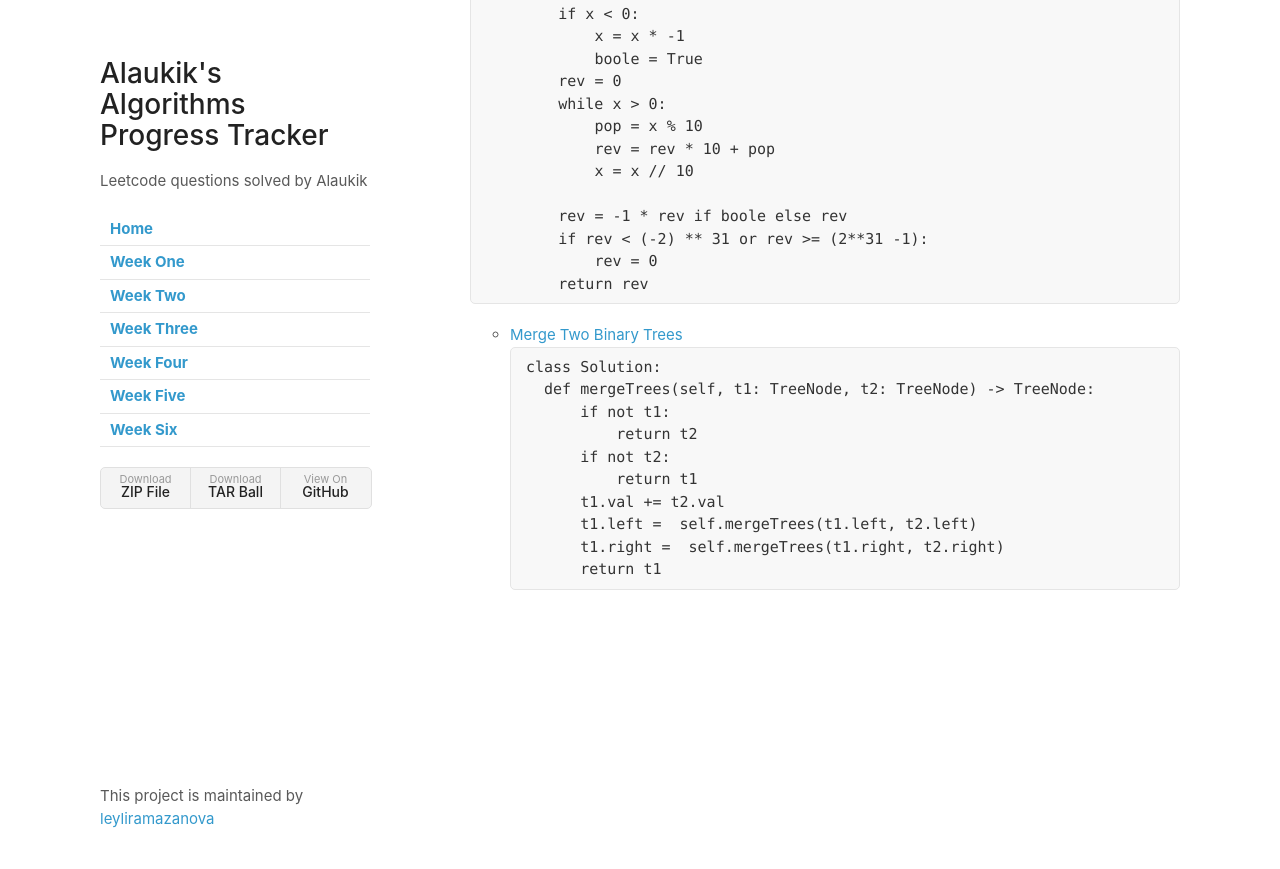
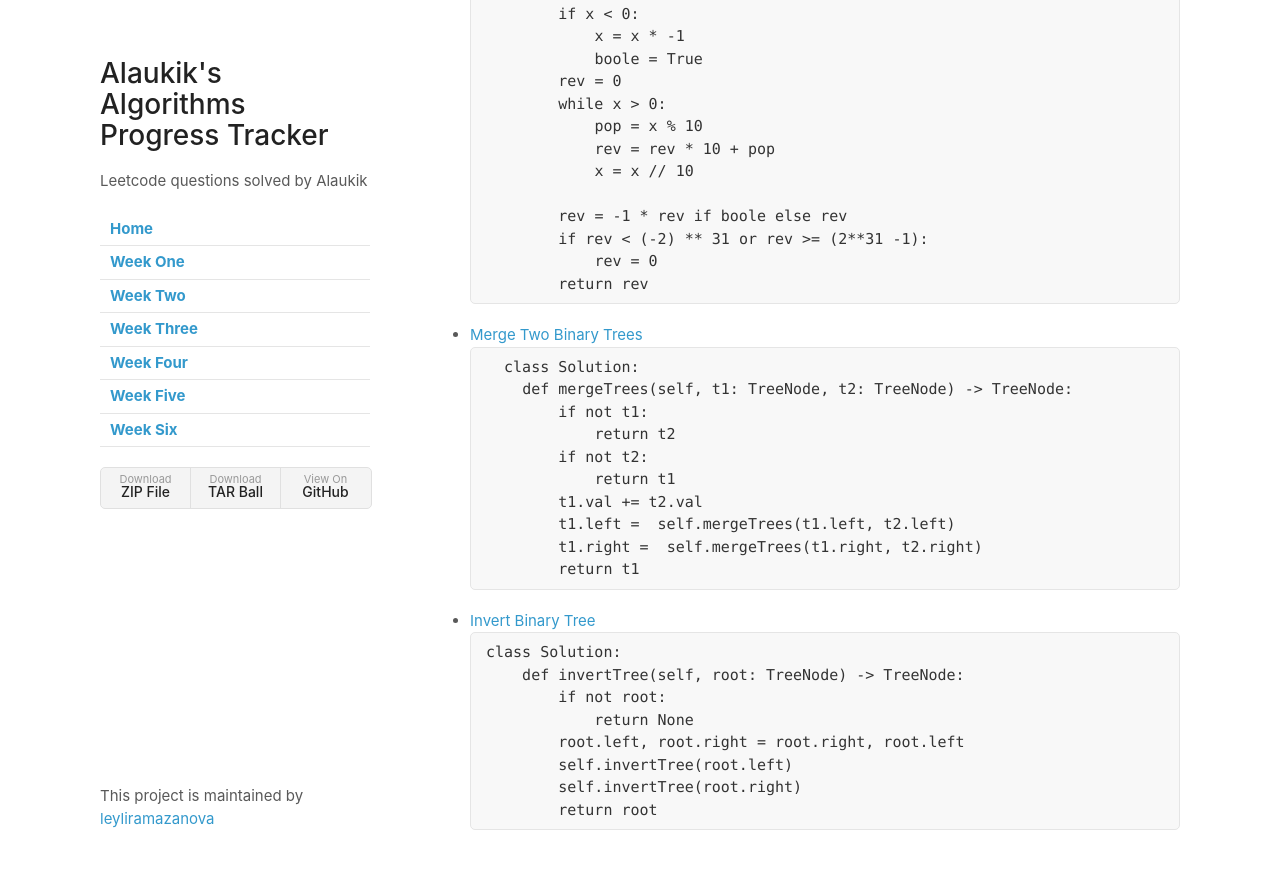
Before and after one commit to leyliramazanova/Five-Weeks-of-Leet-Code, a Jekyll site: the page built from weekSix.md, in a window 1280 px wide and 900 px high, scrolled down 1335 px. Shown: the top 869 px of the window. Built offline with Jekyll 4.4.1, drawn with Linux system fonts in a browser that asks for light colours; our own code applies the rules of GitHub Pages for plain Markdown files.

Commit message:
Update weekSix.md

````diff
--- a/weekSix.md
+++ b/weekSix.md
@@ -74,7 +74,7 @@
           return rev
   ```
 
-  - [Merge Two Binary Trees](https://leetcode.com/problems/merge-two-binary-trees/submissions/)
+- [Merge Two Binary Trees](https://leetcode.com/problems/merge-two-binary-trees/submissions/)
   ```python
     class Solution:
       def mergeTrees(self, t1: TreeNode, t2: TreeNode) -> TreeNode:
@@ -86,4 +86,17 @@
           t1.left =  self.mergeTrees(t1.left, t2.left)
           t1.right =  self.mergeTrees(t1.right, t2.right)
           return t1
-```
+  ```
+
+
+- [Invert Binary Tree](https://leetcode.com/problems/merge-two-binary-trees/submissions/)
+  ```
+  class Solution:
+      def invertTree(self, root: TreeNode) -> TreeNode:
+          if not root:
+              return None
+          root.left, root.right = root.right, root.left
+          self.invertTree(root.left)
+          self.invertTree(root.right)
+          return root
+  ```
````
